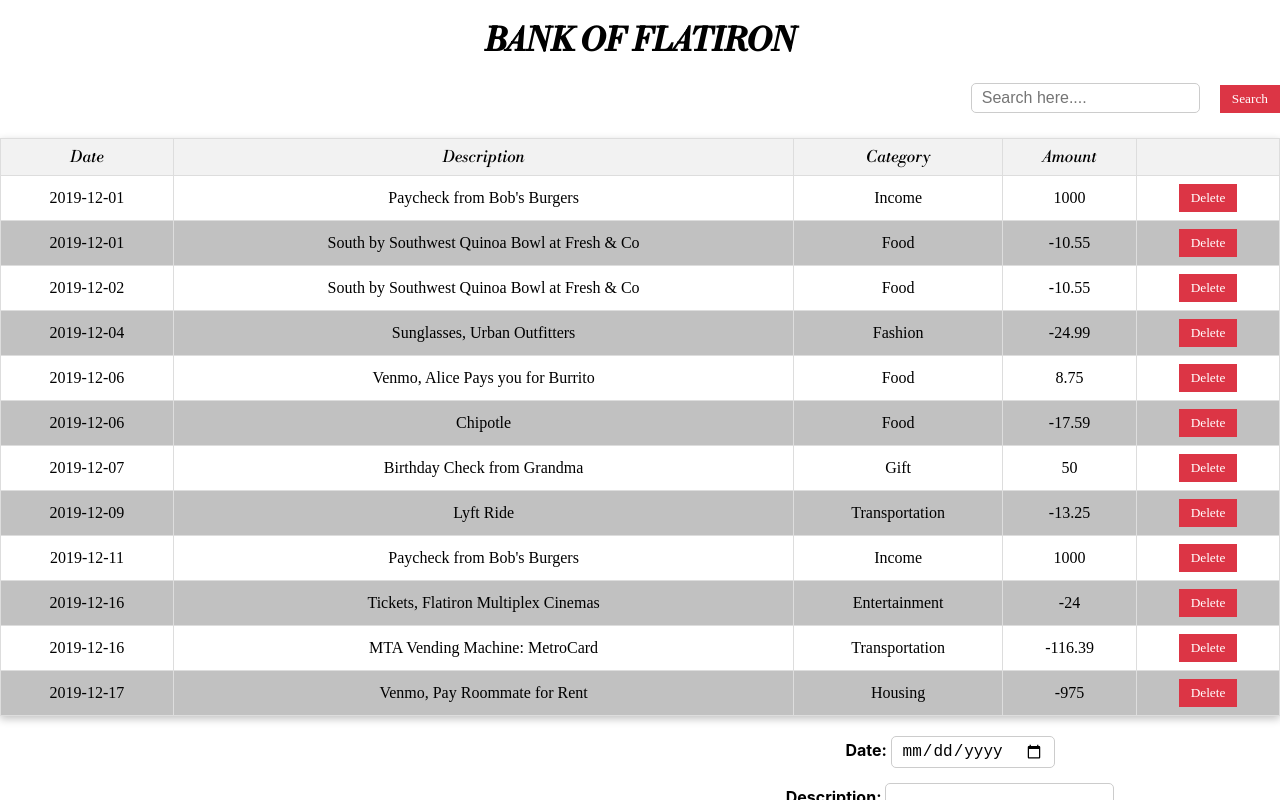
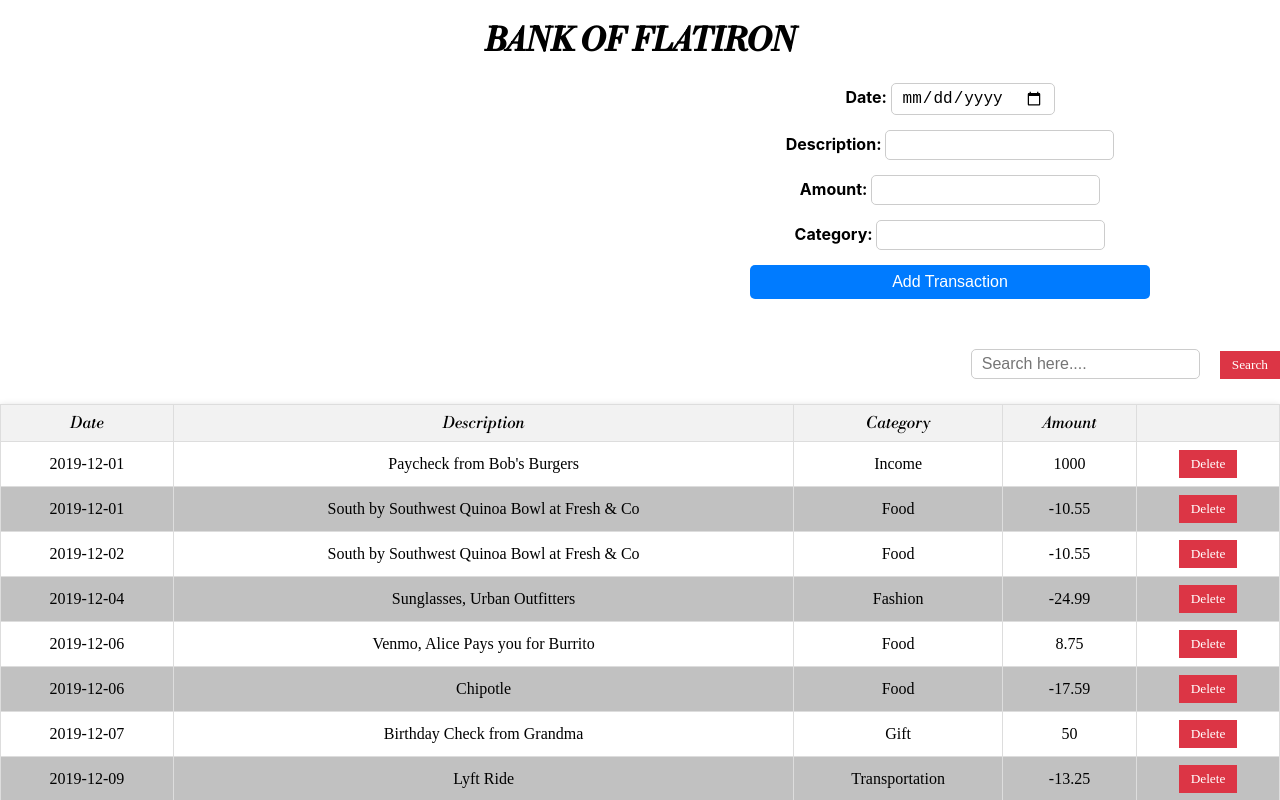
Before and after one commit to Noelle-Wavinya-Maingi/Phase-2-Week-1-Code-Challenge, a React (Create React App) app: page / in a window 1280 px wide. Shown: the top 800 px of the page. Built offline with nearby package versions, Linux system fonts and the light colour scheme; data requests are answered from the project's data file; a web font is replaced by a local one.

Commit message:
Updated the code

```diff
--- a/src/components/App.js
+++ b/src/components/App.js
@@ -70,9 +70,8 @@ function App() {
       <div>
         <h1> BANK OF FLATIRON </h1>
       </div>
-
+      <AddTransaction onFormSubmit={AddNewTransaction} />
       <Transactions handleDeleteTransaction={handleDeleteTransaction} />
-      <AddTransaction onFormSubmit={AddNewTransaction} />
     </div>
   );
 }
```
